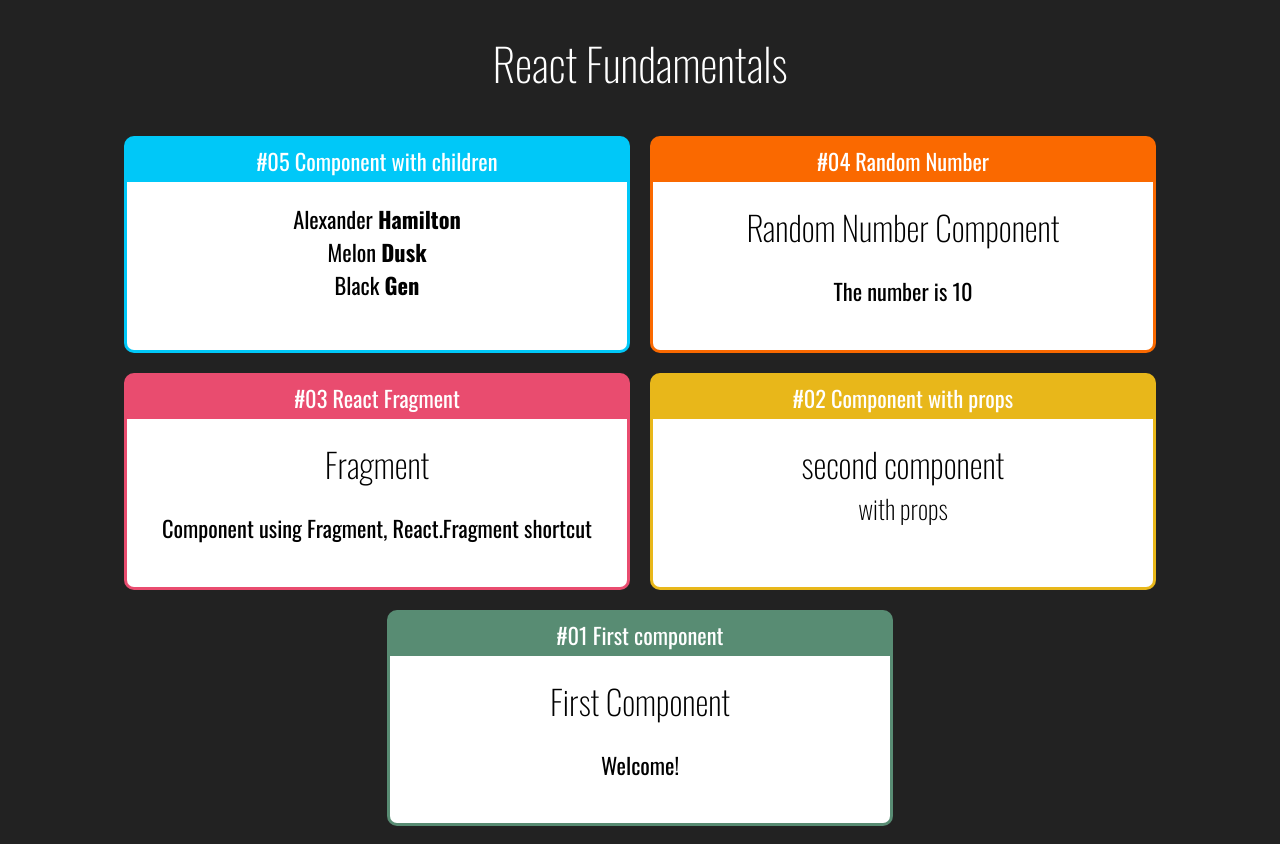
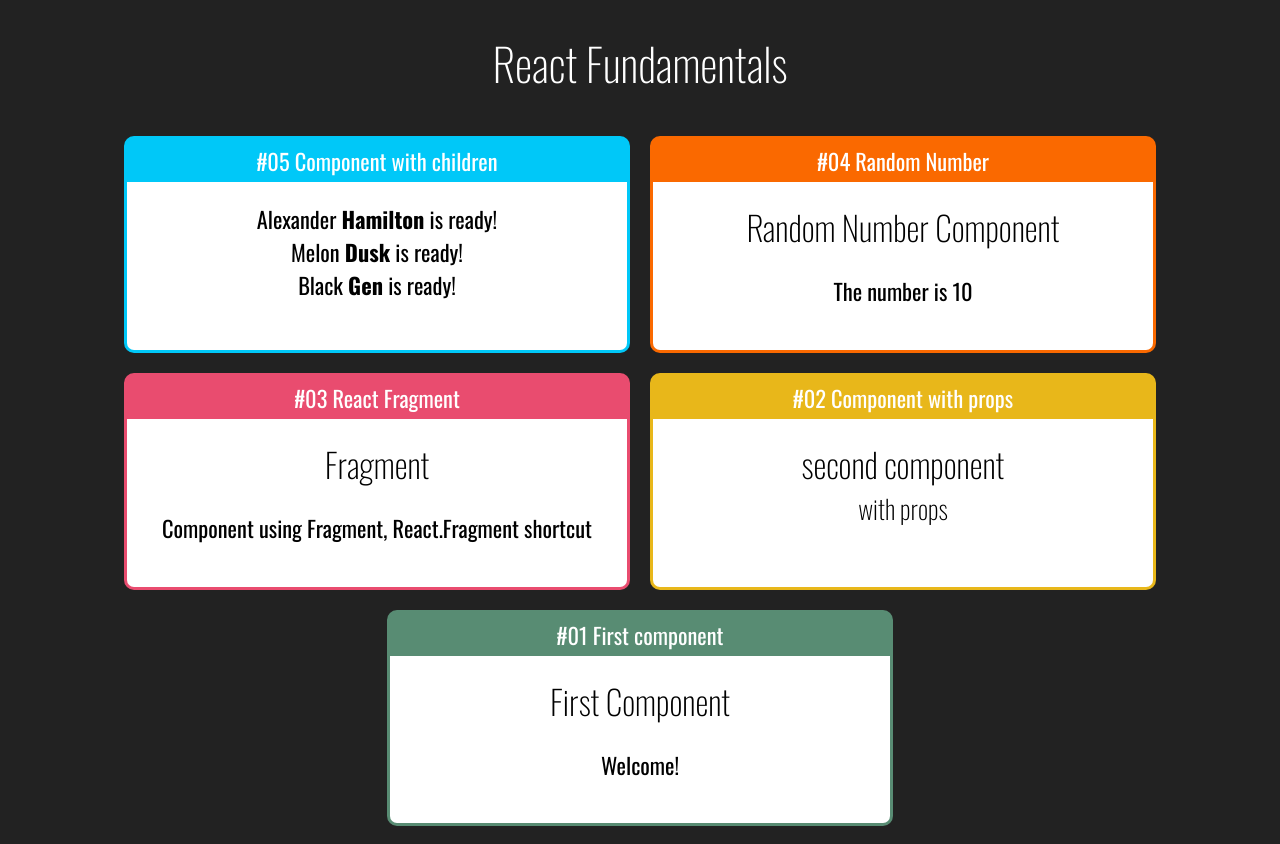
Before and after one commit to black-dev-x/react-foundations-coder, a React (Create React App) app: page / in a window 1280 px wide. Built offline with nearby package versions, Linux system fonts and the light colour scheme.

Commit message:
React.Children and React.cloneElement

```diff
--- a/src/App.jsx
+++ b/src/App.jsx
@@ -6,13 +6,18 @@ import Fragment from './components/basics/Fragment'
 import Random from './components/basics/Random'
 import Card from './components/layout/Card'
 import Family from './components/basics/Family'
+import FamilyMember from './components/basics/FamilyMember'
 
 const App = _ => (
   <div className='App'>
     <h1>React Fundamentals</h1>
     <section className='exercises'>
       <Card title='#05 Component with children' color='#00C8F8'>
-        <Family />
+        <Family action='is ready!'>
+          <FamilyMember name='Alexander' surname='Hamilton'></FamilyMember>
+          <FamilyMember name='Melon' surname='Dusk'></FamilyMember>
+          <FamilyMember name='Black' surname='Gen'></FamilyMember>
+        </Family>
       </Card>
       <Card title='#04 Random Number' color='#FA6900'>
         <Random max={10} min={5}></Random>
--- a/src/components/basics/Family.jsx
+++ b/src/components/basics/Family.jsx
@@ -1,12 +1,5 @@
 import React from 'react'
-import FamilyMember from './FamilyMember'
 
-const Family = () => (
-  <div>
-    <FamilyMember name='Alexander' surname='Hamilton'></FamilyMember>
-    <FamilyMember name='Melon' surname='Dusk'></FamilyMember>
-    <FamilyMember name='Black' surname='Gen'></FamilyMember>
-  </div>
-)
+const Family = props => <div>{React.Children.map(props.children, el => React.cloneElement(el, props))}</div>
 
 export default Family
--- a/src/components/basics/FamilyMember.jsx
+++ b/src/components/basics/FamilyMember.jsx
@@ -2,7 +2,7 @@ import React from 'react'
 
 const FamilyMember = props => (
   <div>
-    {props.name} <strong>{props.surname}</strong>
+    {props.name} <strong>{props.surname}</strong> {props.action}
   </div>
 )
 
```
